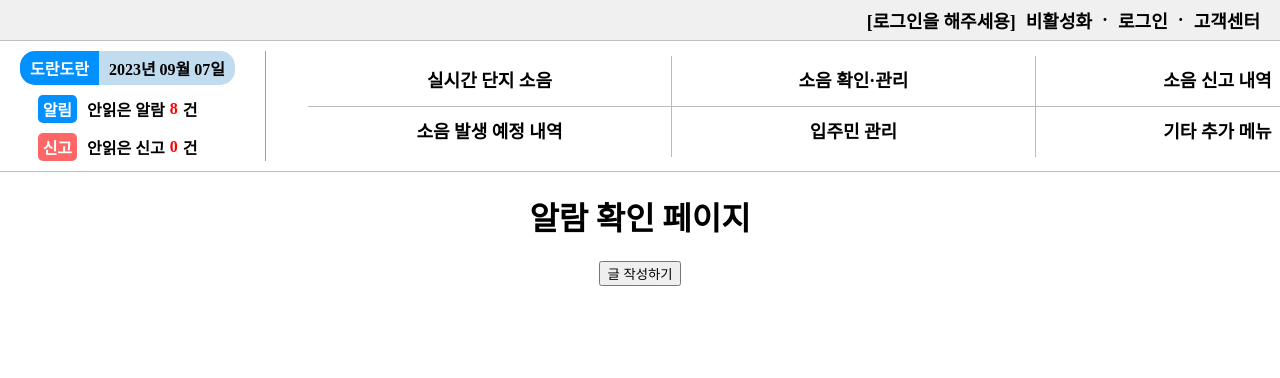
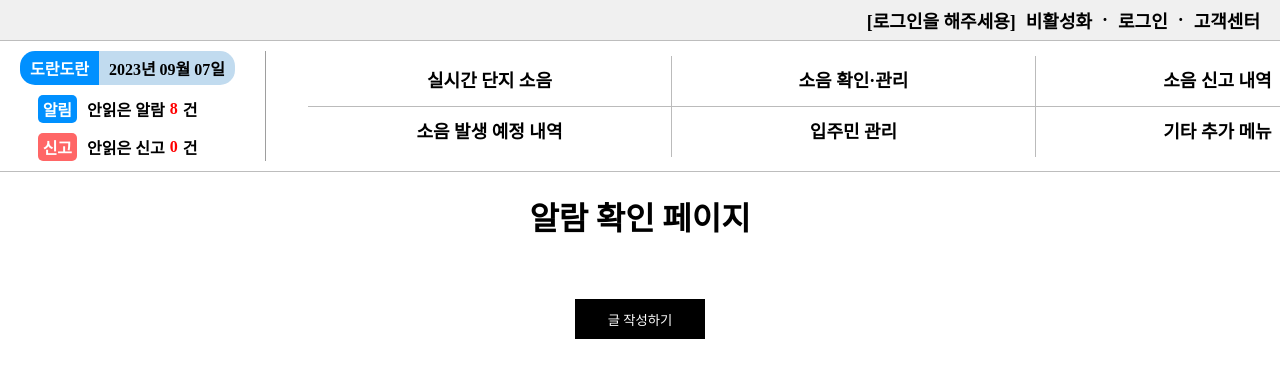
Before and after one commit to wjddntjd119/trinityCommunity-frontend-main, a React (Create React App) app: page /alarms in a window 1280 px wide. Shown: the top 378 px of the page. Built offline with nearby package versions, Linux system fonts and the light colour scheme; no server answers.

Commit message:
Update project to login
로그인 부분 업데이트

```diff
--- a/src/App.css
+++ b/src/App.css
@@ -671,3 +671,99 @@
 .reportNoise .btn-container .btn_Back{
   padding: 5px;
 }
+
+/*게시판 css*/
+
+.alarmPage {
+  width: 90%;
+  margin: 40px auto;
+  text-align: center;
+}
+button {
+  margin: 20px;
+  outline: none;
+}
+.custom-btn {
+  width: 130px;
+  height: 40px;
+  padding: 10px 25px;
+  border: 2px solid #000;
+  font-family: 'Lato', sans-serif;
+  font-weight: 500;
+  background: transparent;
+  cursor: pointer;
+  transition: all 0.3s ease;
+  position: relative;
+  display: inline-block;
+}
+
+/* 6 */
+.bw-btn {
+   background: #000;
+  color: #fff;
+  line-height: 42px;
+  padding: 0;
+  border: none;
+}
+.bw-btn span {
+  position: relative;
+  display: block;
+  width: 100%;
+  height: 100%;
+}
+.bw-btn:before,
+.bw-btn:after {
+  position: absolute;
+  content: "";
+  height: 0%;
+  width: 2px;
+  background: #000;
+}
+.bw-btn:before {
+  right: 0;
+  top: 0;
+  transition: all 500ms ease;
+}
+.bw-btn:after {
+  left: 0;
+  bottom: 0;
+  transition: all 500ms ease;
+}
+.bw-btn:hover{
+  color: #000;
+  background: transparent;
+}
+.bw-btn:hover:before {
+  transition: all 500ms ease;
+  height: 100%;
+}
+.bw-btn:hover:after {
+  transition: all 500ms ease;
+  height: 100%;
+}
+.bw-btn span:before,
+.bw-btn span:after {
+  position: absolute;
+  content: "";
+  background: #000;
+}
+.bw-btn span:before {
+  left: 0;
+  top: 0;
+  width: 0%;
+  height: 2px;
+  transition: all 500ms ease;
+}
+.bw-btn span:after {
+  right: 0;
+  bottom: 0;
+  width: 0%;
+  height: 2px;
+  transition: all 500ms ease;
+}
+.bw-btn span:hover:before {
+  width: 100%;
+}
+.bw-btn span:hover:after {
+  width: 100%;
+}
--- a/src/pages/AlarmsPage.jsx
+++ b/src/pages/AlarmsPage.jsx
@@ -8,7 +8,7 @@ const AlarmsPage = () => {
     <div>
       <h1>알람 확인 페이지</h1>
       <div className="alarmPage">
-        <button onClick={() => navigate('/newPost')}>글 작성하기</button>
+        <button className="custom-btn bw-btn" onClick={() => navigate('/newPost')}><span>글 작성하기</span></button>
       </div>
     </div>
   );
--- a/src/pages/EditPost.jsx
+++ b/src/pages/EditPost.jsx
@@ -1,8 +1,12 @@
-import React from "react";
+import React, { useEffect } from "react";
 import { useNavigate } from "react-router";
 
 const EditPost = ({ isEdit }) => {
   const navigate = useNavigate();
+
+  useEffect(() => {
+
+  })
 
   // 신규 작성인지 수정인지 확인하는 if문
   if(!isEdit) {
```
